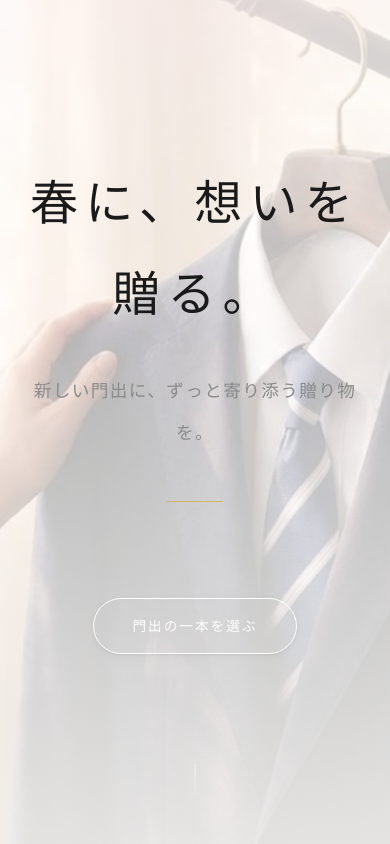
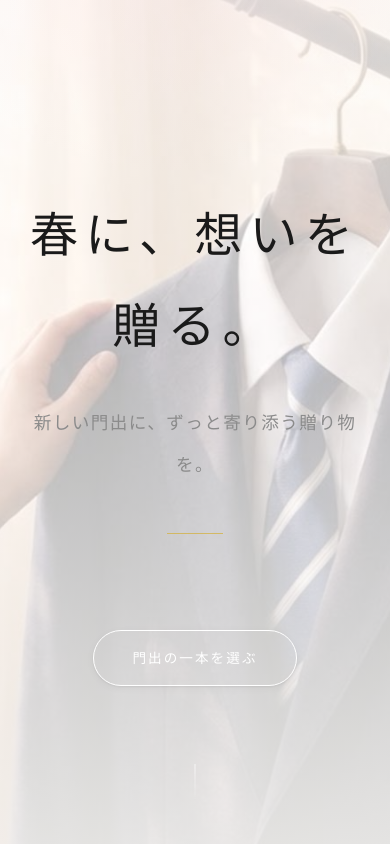
Before and after one commit to kkri-hub/lp-vite, a plain HTML site: page docs/index.html in a window 390 px wide. Shown: the top 844 px of the page. Drawn offline with nearby package versions, Linux system fonts and the light colour scheme; a web font is replaced by a local one.

Commit message:
fix: iPhoneでHeroボタンが隠れる問題をdvhで根本修正
Co-Authored-By: Claude Opus 4.6 <noreply@anthropic.com>

```diff
--- a/docs/css/style.css
+++ b/docs/css/style.css
@@ -995,7 +995,7 @@ footer p {
 
 @media (max-width: 768px) {
   .hub-hero {
-    padding: 7rem 1.5rem 9rem;
+    padding: 7rem 1.5rem 5rem;
   }
 
   .hub-hero h1 {
@@ -1046,6 +1046,7 @@ footer p {
   ),
   url('../images/hero.jpg') center center / cover no-repeat;
   min-height: 100vh;
+  min-height: 100dvh;
   display: flex;
   flex-direction: column;
   justify-content: center;
```
